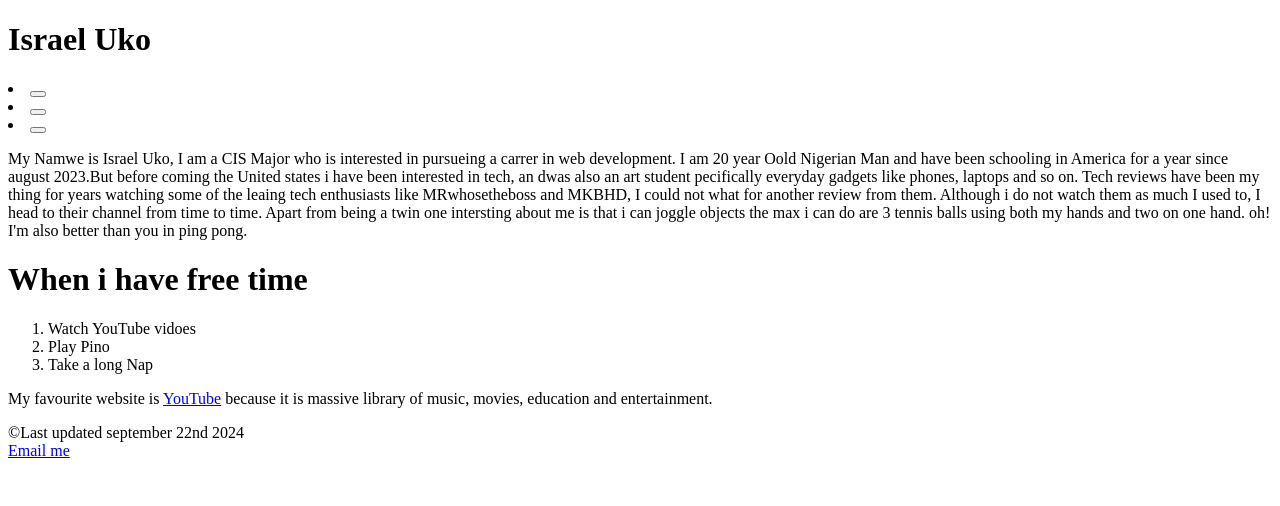
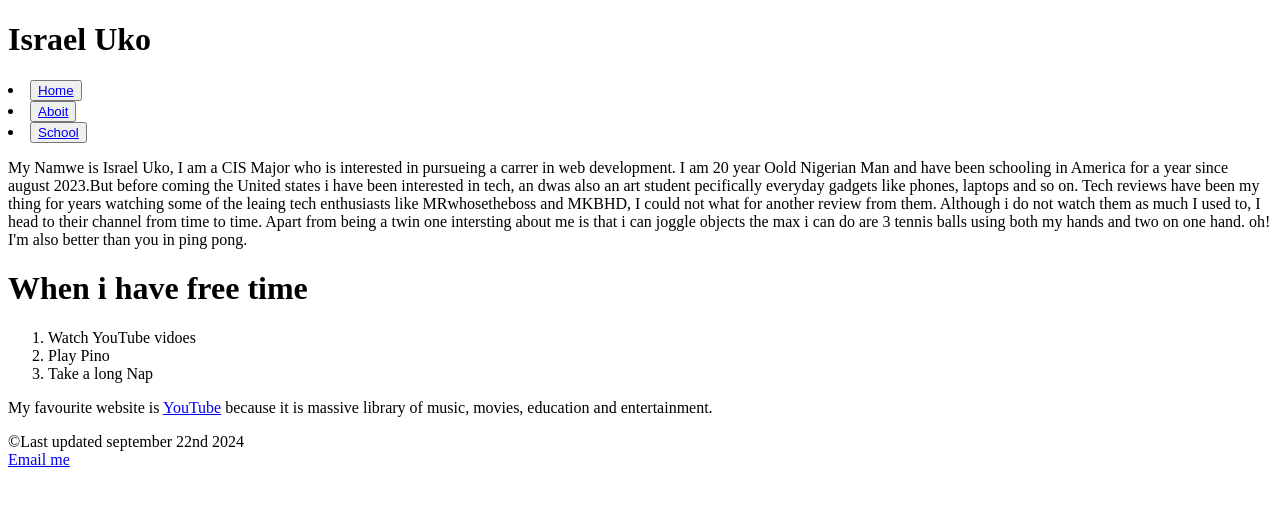
Before and after one commit to sriel-gits/cis-132, a plain HTML site: page index.html in a window 1280 px wide. Drawn offline with Linux system fonts and the light colour scheme.

Commit message:
Update index.html

```diff
--- a/index.html
+++ b/index.html
@@ -9,11 +9,11 @@
     <body> <h1>Israel Uko</h1>
         <nav>
 
-        <li> <button> <a href="index.html"></a></button></li>
+        <li> <button> <a href="index.html">Home</a></button></li>
 
-            <li> <button><a href="About.html"></a></button> </li>
+            <li> <button><a href="About.html">Aboit</a></button> </li>
 
-            <li> <button> <a href="#.html"></a></button> </li>
+            <li> <button> <a href="#.html">School</a></button> </li>
       </nav>
 
        <main>
```
